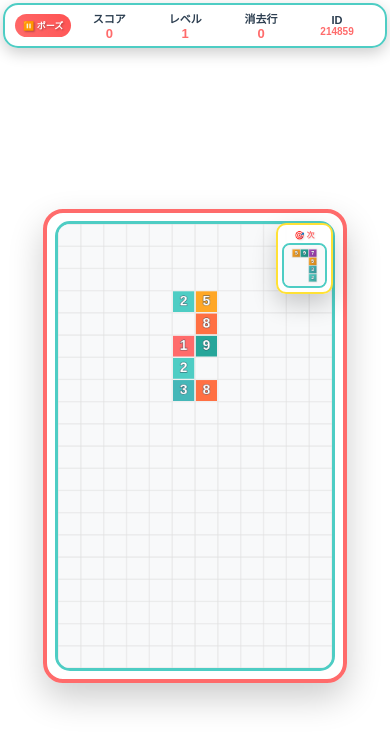
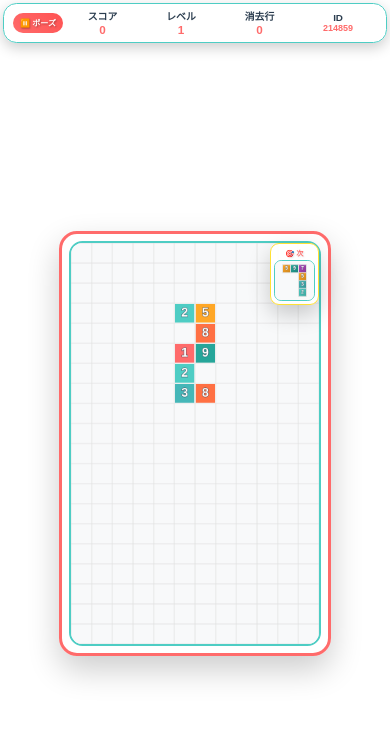
Before and after one commit to ashizawagas/10drop_mobile, a plain HTML site: page index.html in a window 390 px wide. Both pictures are taken after a click on the button "🚀 ゲームスタート 🚀". Drawn offline with Linux system fonts and the light colour scheme.

Commit message:
Update index.html

```diff
--- a/index.html
+++ b/index.html
@@ -39,18 +39,18 @@
         }
 
         .start-screen h1 {
-            font-size: 48px;
+            font-size: 43.2px;
             color: #2C3E50;
-            text-shadow: 3px 3px 6px rgba(0, 0, 0, 0.3);
-            margin-bottom: 20px;
+            text-shadow: 2.7px 2.7px 5.4px rgba(0, 0, 0, 0.3);
+            margin-bottom: 18px;
             animation: titleBounce 2s ease-in-out infinite;
         }
 
         .start-screen p {
-            font-size: 18px;
+            font-size: 16.2px;
             color: #2C3E50;
             text-align: center;
-            margin: 20px 0;
+            margin: 18px 0;
             line-height: 1.6;
         }
 
@@ -58,20 +58,20 @@
             background: linear-gradient(45deg, #4ECDC4, #45B7B8);
             color: white;
             border: none;
-            padding: 20px 40px;
-            border-radius: 25px;
+            padding: 18px 36px;
+            border-radius: 22.5px;
             cursor: pointer;
-            font-size: 24px;
+            font-size: 21.6px;
             font-weight: bold;
-            text-shadow: 2px 2px 4px rgba(0, 0, 0, 0.3);
+            text-shadow: 1.8px 1.8px 3.6px rgba(0, 0, 0, 0.3);
             transition: all 0.3s ease;
-            box-shadow: 0 8px 20px rgba(0, 0, 0, 0.2);
-            margin: 20px;
+            box-shadow: 0 7.2px 18px rgba(0, 0, 0, 0.2);
+            margin: 18px;
         }
 
         .start-btn:hover {
             transform: scale(1.1);
-            box-shadow: 0 12px 30px rgba(0, 0, 0, 0.3);
+            box-shadow: 0 10.8px 27px rgba(0, 0, 0, 0.3);
         }
 
         @keyframes titleBounce {
@@ -79,7 +79,7 @@
                 transform: translateY(0);
             }
             50% {
-                transform: translateY(-10px);
+                transform: translateY(-9px);
             }
         }
 
@@ -88,7 +88,7 @@
             flex-direction: column;
             height: 100vh;
             width: 100%;
-            max-width: 400px;
+            max-width: 360px;
             overflow: hidden;
             position: relative;
         }
@@ -98,27 +98,27 @@
             justify-content: space-between;
             align-items: center;
             background: rgba(255, 255, 255, 0.95);
-            border-radius: 15px;
-            padding: 8px 15px;
-            margin: 5px;
-            box-shadow: 0 5px 15px rgba(0, 0, 0, 0.2);
-            border: 2px solid #4ECDC4;
+            border-radius: 13.5px;
+            padding: 7.2px 13.5px;
+            margin: 4.5px;
+            box-shadow: 0 4.5px 13.5px rgba(0, 0, 0, 0.2);
+            border: 1.8px solid #4ECDC4;
             flex-shrink: 0;
-            height: 50px;
+            height: 45px;
         }
 
         .pause-btn {
             background: linear-gradient(45deg, #FF6B6B, #FF5252);
             color: white;
             border: none;
-            padding: 6px 10px;
-            border-radius: 12px;
+            padding: 5.4px 9px;
+            border-radius: 10.8px;
             cursor: pointer;
-            font-size: 10px;
+            font-size: 9px;
             font-weight: bold;
-            text-shadow: 1px 1px 2px rgba(0, 0, 0, 0.3);
+            text-shadow: 0.9px 0.9px 1.8px rgba(0, 0, 0, 0.3);
             transition: transform 0.2s ease;
-            min-width: 50px;
+            min-width: 45px;
         }
 
         .pause-btn:hover {
@@ -126,7 +126,7 @@
         }
 
         .score-item {
-            font-size: 12px;
+            font-size: 10.8px;
             font-weight: bold;
             color: #2C3E50;
             text-align: center;
@@ -135,7 +135,7 @@
 
         .score-value {
             display: block;
-            font-size: 14px;
+            font-size: 12.6px;
             color: #FF6B6B;
         }
 
@@ -145,15 +145,15 @@
             justify-content: center;
             align-items: center;
             position: relative;
-            margin: 0 5px 5px 5px;
+            margin: 0 4.5px 4.5px 4.5px;
         }
 
         .game-board {
             background: rgba(255, 255, 255, 0.95);
-            border: 4px solid #FF6B6B;
-            border-radius: 20px;
-            padding: 10px;
-            box-shadow: 0 15px 35px rgba(0, 0, 0, 0.2);
+            border: 3.6px solid #FF6B6B;
+            border-radius: 18px;
+            padding: 9px;
+            box-shadow: 0 13.5px 31.5px rgba(0, 0, 0, 0.2);
             position: relative;
             display: flex;
             flex-direction: column;
@@ -163,34 +163,34 @@
         canvas {
             display: block;
             background: #F8F9FA;
-            border-radius: 15px;
-            border: 3px solid #4ECDC4;
+            border-radius: 13.5px;
+            border: 2.7px solid #4ECDC4;
         }
 
         .next-piece-panel {
             position: absolute;
-            top: 15px;
-            right: 15px;
+            top: 13.5px;
+            right: 13.5px;
             background: rgba(255, 255, 255, 0.95);
-            border-radius: 10px;
-            padding: 6px;
-            box-shadow: 0 10px 25px rgba(0, 0, 0, 0.2);
-            border: 2px solid #FFE135;
+            border-radius: 9px;
+            padding: 5.4px;
+            box-shadow: 0 9px 22.5px rgba(0, 0, 0, 0.2);
+            border: 1.8px solid #FFE135;
             text-align: center;
             z-index: 100;
         }
 
         .next-piece-panel h3 {
-            margin: 0 0 5px 0;
-            font-size: 10px;
+            margin: 0 0 4.5px 0;
+            font-size: 9px;
             color: #FF6B6B;
-            text-shadow: 1px 1px 2px rgba(0, 0, 0, 0.1);
+            text-shadow: 0.9px 0.9px 1.8px rgba(0, 0, 0, 0.1);
         }
 
         #nextPieceCanvas {
             background: #F8F9FA;
-            border: 2px solid #4ECDC4;
-            border-radius: 8px;
+            border: 1.8px solid #4ECDC4;
+            border-radius: 7.2px;
         }
 
         .game-over {
@@ -200,13 +200,13 @@
             transform: translate(-50%, -50%);
             background: rgba(255, 255, 255, 0.98);
             color: #2C3E50;
-            padding: 30px;
-            border-radius: 25px;
+            padding: 27px;
+            border-radius: 22.5px;
             text-align: center;
-            border: 5px solid #FF6B6B;
+            border: 4.5px solid #FF6B6B;
             display: none;
             z-index: 1000;
-            box-shadow: 0 20px 40px rgba(0, 0, 0, 0.3);
+            box-shadow: 0 18px 36px rgba(0, 0, 0, 0.3);
             max-width: 90%;
         }
 
@@ -214,13 +214,13 @@
             background: linear-gradient(45deg, #4ECDC4, #45B7B8);
             color: white;
             border: none;
-            padding: 12px 24px;
-            border-radius: 15px;
+            padding: 10.8px 21.6px;
+            border-radius: 13.5px;
             cursor: pointer;
-            font-size: 16px;
-            margin: 10px 5px;
+            font-size: 14.4px;
+            margin: 9px 4.5px;
             font-weight: bold;
-            text-shadow: 1px 1px 2px rgba(0, 0, 0, 0.3);
+            text-shadow: 0.9px 0.9px 1.8px rgba(0, 0, 0, 0.3);
             transition: transform 0.2s ease;
         }
 
@@ -230,20 +230,20 @@
 
         .animation-overlay {
             position: absolute;
-            top: 10px;
-            left: 10px;
-            width: calc(100% - 20px);
-            height: calc(100% - 20px);
+            top: 9px;
+            left: 9px;
+            width: calc(100% - 18px);
+            height: calc(100% - 18px);
             pointer-events: none;
             z-index: 10;
         }
 
         .chain-text {
             position: absolute;
-            font-size: 24px;
+            font-size: 21.6px;
             font-weight: bold;
             color: #FF6B6B;
-            text-shadow: 3px 3px 6px rgba(0, 0, 0, 0.3);
+            text-shadow: 2.7px 2.7px 5.4px rgba(0, 0, 0, 0.3);
             animation: chainPop 1s ease-out forwards;
             pointer-events: none;
         }
@@ -253,18 +253,18 @@
             top: 50%;
             left: 50%;
             transform: translate(-50%, -50%);
-            font-size: 28px;
+            font-size: 25.2px;
             font-weight: bold;
             color: #4ECDC4;
-            text-shadow: 4px 4px 8px rgba(0, 0, 0, 0.3);
+            text-shadow: 3.6px 3.6px 7.2px rgba(0, 0, 0, 0.3);
             animation: levelUpPulse 2s ease-out forwards;
             pointer-events: none;
         }
 
         .particle {
             position: absolute;
-            width: 6px;
-            height: 6px;
+            width: 5.4px;
+            height: 5.4px;
             border-radius: 50%;
             pointer-events: none;
         }
@@ -274,10 +274,10 @@
             top: 30%;
             left: 50%;
             transform: translate(-50%, -50%);
-            font-size: 24px;
+            font-size: 21.6px;
             font-weight: bold;
             color: #FFE135;
-            text-shadow: 4px 4px 8px rgba(0, 0, 0, 0.3);
+            text-shadow: 3.6px 3.6px 7.2px rgba(0, 0, 0, 0.3);
             animation: newHighScore 3s ease-out forwards;
             pointer-events: none;
         }
@@ -352,15 +352,15 @@
 
         @keyframes scoreGlow {
             0% {
-                text-shadow: 1px 1px 2px rgba(0, 0, 0, 0.1);
+                text-shadow: 0.9px 0.9px 1.8px rgba(0, 0, 0, 0.1);
                 color: #2C3E50;
             }
             50% {
-                text-shadow: 0 0 20px #FFE135, 1px 1px 2px rgba(0, 0, 0, 0.1);
+                text-shadow: 0 0 18px #FFE135, 0.9px 0.9px 1.8px rgba(0, 0, 0, 0.1);
                 color: #FF6B6B;
             }
             100% {
-                text-shadow: 1px 1px 2px rgba(0, 0, 0, 0.1);
+                text-shadow: 0.9px 0.9px 1.8px rgba(0, 0, 0, 0.1);
                 color: #2C3E50;
             }
         }
@@ -375,17 +375,17 @@
             }
 
             .start-screen h1 {
-                font-size: 28px;
+                font-size: 25.2px;
             }
 
             .start-screen p {
-                font-size: 14px;
-                padding: 0 20px;
+                font-size: 12.6px;
+                padding: 0 18px;
             }
 
             .start-btn {
-                font-size: 18px;
-                padding: 15px 30px;
+                font-size: 16.2px;
+                padding: 13.5px 27px;
             }
 
             .game-container {
@@ -394,96 +394,96 @@
             }
 
             .score-bar {
-                margin: 3px;
-                padding: 6px 10px;
+                margin: 2.7px;
+                padding: 5.4px 9px;
+                height: 40.5px;
+            }
+
+            .score-item {
+                font-size: 9.9px;
+            }
+
+            .score-value {
+                font-size: 11.7px;
+            }
+
+            .pause-btn {
+                padding: 4.5px 7.2px;
+                font-size: 8.1px;
+                min-width: 40.5px;
+            }
+
+            .game-area {
+                margin: 0 2.7px 2.7px 2.7px;
+            }
+
+            .game-board {
+                padding: 7.2px;
+            }
+
+            canvas {
+                width: 270px;
+                height: 432px;
+            }
+
+            .next-piece-panel {
+                top: 9px;
+                right: 9px;
+                padding: 3.6px;
+            }
+
+            .next-piece-panel h3 {
+                font-size: 7.2px;
+                margin: 0 0 2.7px 0;
+            }
+
+            #nextPieceCanvas {
+                width: 45px;
                 height: 45px;
             }
 
-            .score-item {
-                font-size: 11px;
-            }
-
-            .score-value {
-                font-size: 13px;
-            }
-
-            .pause-btn {
-                padding: 5px 8px;
-                font-size: 9px;
-                min-width: 45px;
-            }
-
-            .game-area {
-                margin: 0 3px 3px 3px;
-            }
-
-            .game-board {
-                padding: 8px;
-            }
-
-            canvas {
-                width: 300px;
-                height: 480px;
-            }
-
-            .next-piece-panel {
-                top: 10px;
-                right: 10px;
-                padding: 4px;
-            }
-
-            .next-piece-panel h3 {
-                font-size: 8px;
-                margin: 0 0 3px 0;
-            }
-
-            #nextPieceCanvas {
-                width: 50px;
-                height: 50px;
-            }
-
             .animation-overlay {
-                width: 300px;
-                height: 480px;
-                top: 8px;
-                left: 8px;
+                width: 270px;
+                height: 432px;
+                top: 7.2px;
+                left: 7.2px;
             }
 
             .game-over {
-                padding: 20px;
-                margin: 10px;
-                width: calc(100% - 40px);
-                max-width: 350px;
+                padding: 18px;
+                margin: 9px;
+                width: calc(100% - 36px);
+                max-width: 315px;
             }
         }
 
         @media (max-width: 480px) {
             .start-screen h1 {
-                font-size: 24px;
+                font-size: 21.6px;
             }
 
             .start-screen p {
-                font-size: 12px;
+                font-size: 10.8px;
             }
 
             .start-btn {
-                font-size: 16px;
-                padding: 12px 24px;
+                font-size: 14.4px;
+                padding: 10.8px 21.6px;
             }
 
             canvas {
-                width: 280px;
-                height: 450px;
+                width: 252px;
+                height: 405px;
             }
 
             .animation-overlay {
-                width: 280px;
-                height: 450px;
+                width: 252px;
+                height: 405px;
             }
 
             #nextPieceCanvas {
-                width: 45px;
-                height: 45px;
+                width: 40.5px;
+                height: 40.5px;
             }
         }
     </style>
@@ -519,20 +519,20 @@
                 消去行<br><span class="score-value" id="lines">0</span>
             </div>
             <div class="score-item">
-                ID<br><span class="score-value" id="playerId" style="font-size: 10px;">---</span>
+                ID<br><span class="score-value" id="playerId" style="font-size: 9px;">---</span>
             </div>
         </div>
 
         <!-- ゲーム画面 -->
         <div class="game-area">
             <div class="game-board">
-                <canvas id="gameCanvas" width="360" height="600"></canvas>
+                <canvas id="gameCanvas" width="324" height="540"></canvas>
                 <div class="animation-overlay" id="animationOverlay"></div>
 
                 <!-- 次のブロック表示（右上・半分サイズ） -->
                 <div class="next-piece-panel">
                     <h3>🎯 次</h3>
-                    <canvas id="nextPieceCanvas" width="60" height="60"></canvas>
+                    <canvas id="nextPieceCanvas" width="54" height="54"></canvas>
                 </div>
             </div>
         </div>
@@ -552,10 +552,10 @@
         const nextPieceCanvas = document.getElementById('nextPieceCanvas');
         const nextCtx = nextPieceCanvas.getContext('2d');
         const animationOverlay = document.getElementById('animationOverlay');
-        const BLOCK_SIZE = 30;
+        const BLOCK_SIZE = 27;
         const BOARD_WIDTH = 12;
         const BOARD_HEIGHT = 20;
-        const NEXT_BLOCK_SIZE = 12;
+        const NEXT_BLOCK_SIZE = 11;
 
         let gameState = {
             board: [],
@@ -580,7 +580,7 @@
         let touchStartY = 0;
         let touchEndX = 0;
         let touchEndY = 0;
-        const minSwipeDistance = 50;
+        const minSwipeDistance = 45;
 
         // 各文字のブロック配置パターン（左上を(0,0)とする座標系）
         const blockPatterns = {
@@ -989,11 +989,11 @@
 
             // 数字を描画
             nextCtx.fillStyle = '#FFFFFF';
-            nextCtx.font = 'bold 8px Arial';
+            nextCtx.font = 'bold 7.2px Arial';
             nextCtx.textAlign = 'center';
             nextCtx.textBaseline = 'middle';
             nextCtx.strokeStyle = '#2C3E50';
-            nextCtx.lineWidth = 0.5;
+            nextCtx.lineWidth = 0.45;
             nextCtx.strokeText(
                 number.toString(),
                 x + NEXT_BLOCK_SIZE / 2,
@@ -1140,7 +1140,7 @@
             particle.style.backgroundColor = colors[Math.floor(Math.random() * colors.length)];
 
             const angle = Math.random() * Math.PI * 2;
-            const velocity = 40 + Math.random() * 40;
+            const velocity = 36 + Math.random() * 36;
             const vx = Math.cos(angle) * velocity;
             const vy = Math.sin(angle) * velocity;
 
@@ -1160,8 +1160,8 @@
             const chainText = document.createElement('div');
             chainText.className = 'chain-text';
             chainText.textContent = `🎉 ${chainCount} CHAIN! 🎉`;
-            chainText.style.left = Math.random() * 150 + 50 + 'px';
-            chainText.style.top = Math.random() * 150 + 100 + 'px';
+            chainText.style.left = Math.random() * 135 + 45 + 'px';
+            chainText.style.top = Math.random() * 135 + 90 + 'px';
 
             animationOverlay.appendChild(chainText);
 
@@ -1275,7 +1275,7 @@
                 ctx.fillRect(0, 0, canvas.width, canvas.height);
 
                 ctx.fillStyle = '#FFFFFF';
-                ctx.font = 'bold 36px Arial';
+                ctx.font = 'bold 32.4px Arial';
                 ctx.textAlign = 'center';
                 ctx.textBaseline = 'middle';
                 ctx.fillText('⏸️ PAUSE', canvas.width / 2, canvas.height / 2);
@@ -1352,16 +1352,16 @@
 
             // 明るい境界線
             ctx.strokeStyle = isActive ? '#FFFFFF' : '#E0E0E0';
-            ctx.lineWidth = 2;
+            ctx.lineWidth = 1.8;
             ctx.strokeRect(pixelX, pixelY, BLOCK_SIZE, BLOCK_SIZE);
 
             // 数字を描画
             ctx.fillStyle = '#FFFFFF';
-            ctx.font = 'bold 18px Arial';
+            ctx.font = 'bold 16.2px Arial';
             ctx.textAlign = 'center';
             ctx.textBaseline = 'middle';
             ctx.strokeStyle = '#2C3E50';
-            ctx.lineWidth = 1;
+            ctx.lineWidth = 0.9;
             ctx.strokeText(
                 number.toString(),
                 pixelX + BLOCK_SIZE / 2,
@@ -1387,7 +1387,7 @@
 
         function drawGrid() {
             ctx.strokeStyle = '#E0E0E0';
-            ctx.lineWidth = 1;
+            ctx.lineWidth = 0.9;
 
             for (let x = 0; x <= BOARD_WIDTH; x++) {
                 ctx.beginPath();
```
